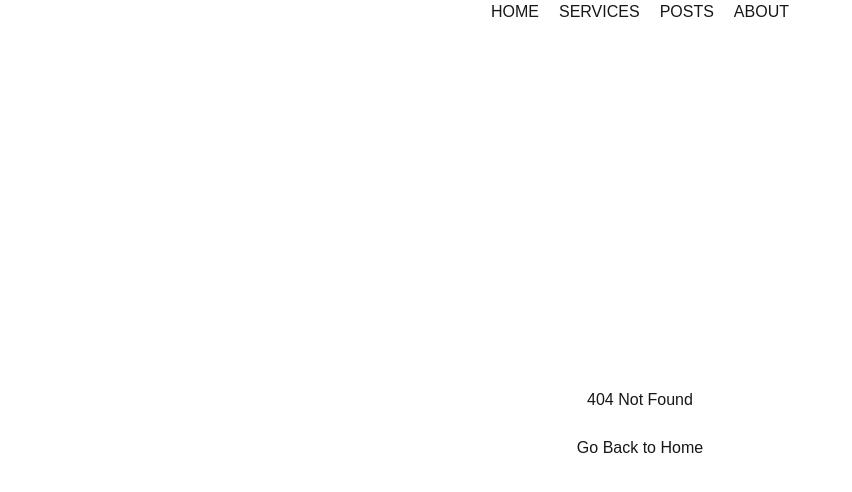
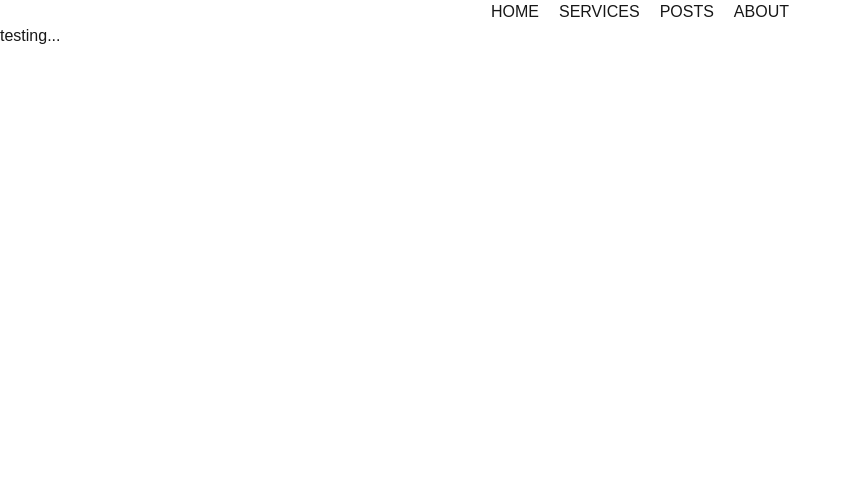
Before and after one commit to mahdihasan333/explore-nextjs, a Next.js app: page /meals in a window 1280 px wide. Before the commit this address had no page. Shown: the top 492 px of the page, without its empty margins (0-852 px from the left). Built offline with nearby package versions, Linux system fonts and the light colour scheme.

Commit message:
added meals page

```diff
--- /dev/null
+++ b/src/app/meals/page.jsx
@@ -0,0 +1,11 @@
+import React, { useState } from 'react'
+
+export default function MealsPage() {
+    const [meals, setMeals] = useState([])
+    const [search, setSearch] = useState('')
+  return (
+    <div>
+      <p>testing...</p>
+    </div>
+  )
+}
```
